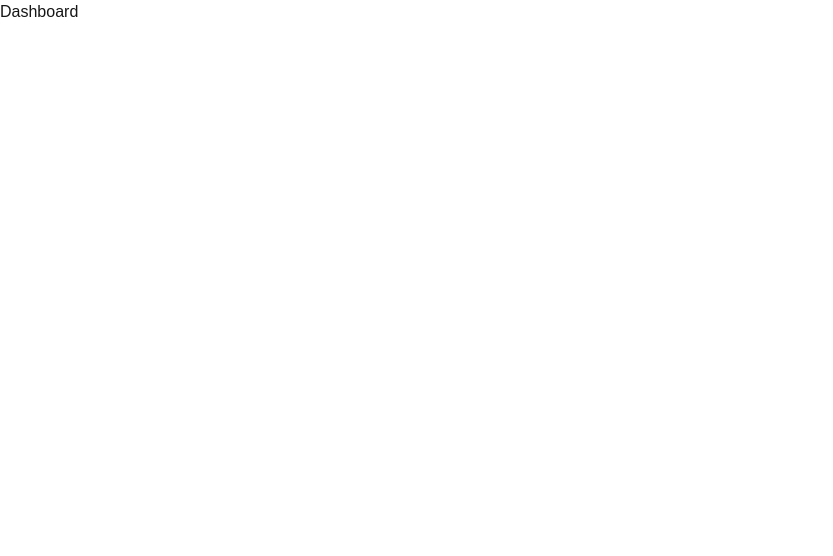
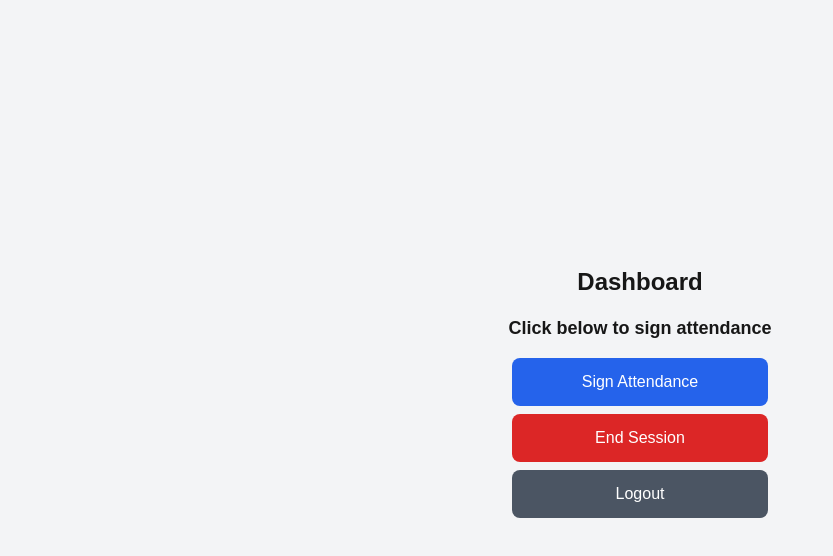
Before and after one commit to Sphe2001/clocking_system, a Next.js app: page /dashboard in a window 1280 px wide. Shown: the top 556 px of the page, without its empty margins (0-833 px from the left). Built offline with nearby package versions, Linux system fonts and the light colour scheme.

Commit message:
updated the student dashboard

```diff
--- /dev/null
+++ b/src/app/api/users/login/route.ts
@@ -0,0 +1,18 @@
+
+
+import { NextResponse } from "next/server";
+
+export async function POST(req: Request) {
+  try {
+    const { email, password } = await req.json();
+
+    // Example login logic (Replace this with actual authentication)
+    if (email === "admin@example.com" && password === "password123") {
+      return NextResponse.json({ message: "Login successful" }, { status: 200 });
+    } else {
+      return NextResponse.json({ error: "Invalid credentials" }, { status: 401 });
+    }
+  } catch (error) {
+    return NextResponse.json({ error: "Internal Server Error" }, { status: 500 });
+  }
+}
--- a/src/app/dashboard/page.tsx
+++ b/src/app/dashboard/page.tsx
@@ -1,11 +1,62 @@
 "use client";
 
-import React from "react";
+import React, { useState } from "react";
+import { useRouter } from "next/navigation";
 
 export default function DashboardPage() {
+  const router = useRouter();
+  const [attendanceTime, setAttendanceTime] = useState<string | null>(null);
+  const [endSessionTime, setEndSessionTime] = useState<string | null>(null);
+
+  const handleSignAttendance = () => {
+    const timestamp = new Date().toLocaleString();
+    setAttendanceTime(timestamp);
+  };
+
+  const handleEndSession = () => {
+    const timestamp = new Date().toLocaleString();
+    setEndSessionTime(timestamp);
+  };
+
+  const handleLogout = () => {
+    // If using localStorage/sessionStorage for tokens
+    localStorage.removeItem("token"); // Adjust based on your auth mechanism
+
+    // Redirect to login page
+    router.push("/");
+  };
+
   return (
-    <div>
-      <div>Dashboard</div>
+    <div className="flex flex-col items-center justify-center min-h-screen bg-gray-100 p-6">
+      <h1 className="text-2xl font-bold mb-4">Dashboard</h1>
+
+      <p className="mb-4 text-lg font-semibold">Click below to sign attendance</p>
+
+      <button
+        onClick={handleSignAttendance}
+        className="mb-2 p-3 w-64 bg-blue-600 text-white rounded-lg hover:bg-blue-800"
+      >
+        Sign Attendance
+      </button>
+
+      <button
+        onClick={handleEndSession}
+        className="mb-2 p-3 w-64 bg-red-600 text-white rounded-lg hover:bg-red-800"
+      >
+        End Session
+      </button>
+
+      <button
+        onClick={handleLogout}
+        className="p-3 w-64 bg-gray-600 text-white rounded-lg hover:bg-gray-800"
+      >
+        Logout
+      </button>
+
+      <div className="mt-4 text-center text-black">
+        {attendanceTime && <p>You signed in at: {attendanceTime}</p>}
+        {endSessionTime && <p>You signed out at: {endSessionTime}</p>}
+      </div>
     </div>
   );
 }
```
